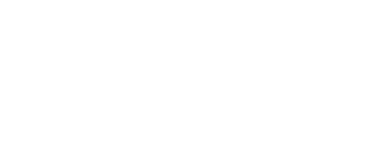
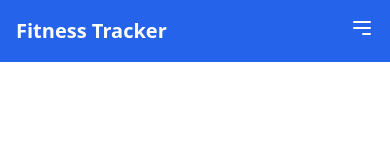
Before and after one commit to judie-tech/Fitness-and-Diet-Tracker, a website: page public/index.html in a window 390 px wide. Drawn offline with Linux system fonts and the light colour scheme.

Commit message:
styled the navbar

```diff
--- a/public/index.html
+++ b/public/index.html
@@ -6,5 +6,51 @@
     <title>Document</title>
     <link rel="stylesheet" href="style.css" />
   </head>
-  <body></body>
+  <body>
+    <!-- Navbar -->
+    <nav class="bg-blue-600 p-4">
+      <div class="container mx-auto flex justify-between items-center">
+        <!-- Logo -->
+        <a href="#" class="text-white text-xl font-bold">Fitness Tracker</a>
+
+        <div class="lg:hidden">
+          <button id="nav-toggle" class="text-white focus:outline-none">
+            <svg
+              xmlns="http://www.w3.org/2000/svg"
+              class="h-6 w-6"
+              fill="none"
+              viewBox="0 0 24 24"
+              stroke="currentColor"
+            >
+              <path
+                stroke-linecap="round"
+                stroke-linejoin="round"
+                stroke-width="2"
+                d="M4 6h16M4 12h16m-7 6h7"
+              />
+            </svg>
+          </button>
+        </div>
+
+        <!-- Nav Links -->
+        <div id="nav-menu" class="hidden lg:flex lg:items-center">
+          <a href="#" class="text-white px-4 py-2 hover:bg-blue-500 rounded"
+            >Home</a
+          >
+          <a href="#" class="text-white px-4 py-2 hover:bg-blue-500 rounded"
+            >Workouts</a
+          >
+          <a href="#" class="text-white px-4 py-2 hover:bg-blue-500 rounded"
+            >Diet Plans</a
+          >
+          <a href="#" class="text-white px-4 py-2 hover:bg-blue-500 rounded"
+            >Progress</a
+          >
+          <a href="#" class="text-white px-4 py-2 hover:bg-blue-500 rounded"
+            >Community</a
+          >
+        </div>
+      </div>
+    </nav>
+  </body>
 </html>
```
Also changed, not shown: public/style.css.
